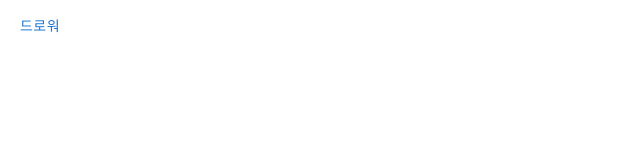
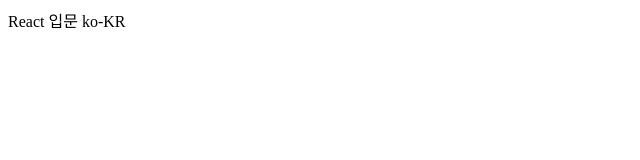
Before and after one commit to dong-junn/react-class, a React (Create React App) app: page / in a window 1280 px wide. Shown: the top 160 px of the page, without its empty margins (0-640 px from the left). Built offline with nearby package versions, Linux system fonts and the light colour scheme.

Commit message:
12주차 완료

```diff
--- a/package.json
+++ b/package.json
@@ -13,6 +13,7 @@
     "@testing-library/user-event": "^13.5.0",
     "react": "^18.3.1",
     "react-dom": "^18.3.1",
+    "react-hook-form": "^7.53.2",
     "react-scripts": "5.0.1",
     "styled-components": "^6.1.13",
     "web-vitals": "^2.1.4"
--- a/src/index.js
+++ b/src/index.js
@@ -1,13 +1,13 @@
 import React from 'react';
 import ReactDOM from 'react-dom/client';
-import MaterialDrawer from "./component/week11/4/MaterialDrawer";
+import HookContext from "./component/week12/6/HookContext";
 
 
 
 
 const root = ReactDOM.createRoot(document.getElementById('root'));
 root.render(
-  <MaterialDrawer/>
+  <HookContext/>
 );
 
 // If you want to start measuring performance in your app, pass a function
```
Also changed, not shown: 1 other file (tests, documents, lock files or other folders).
